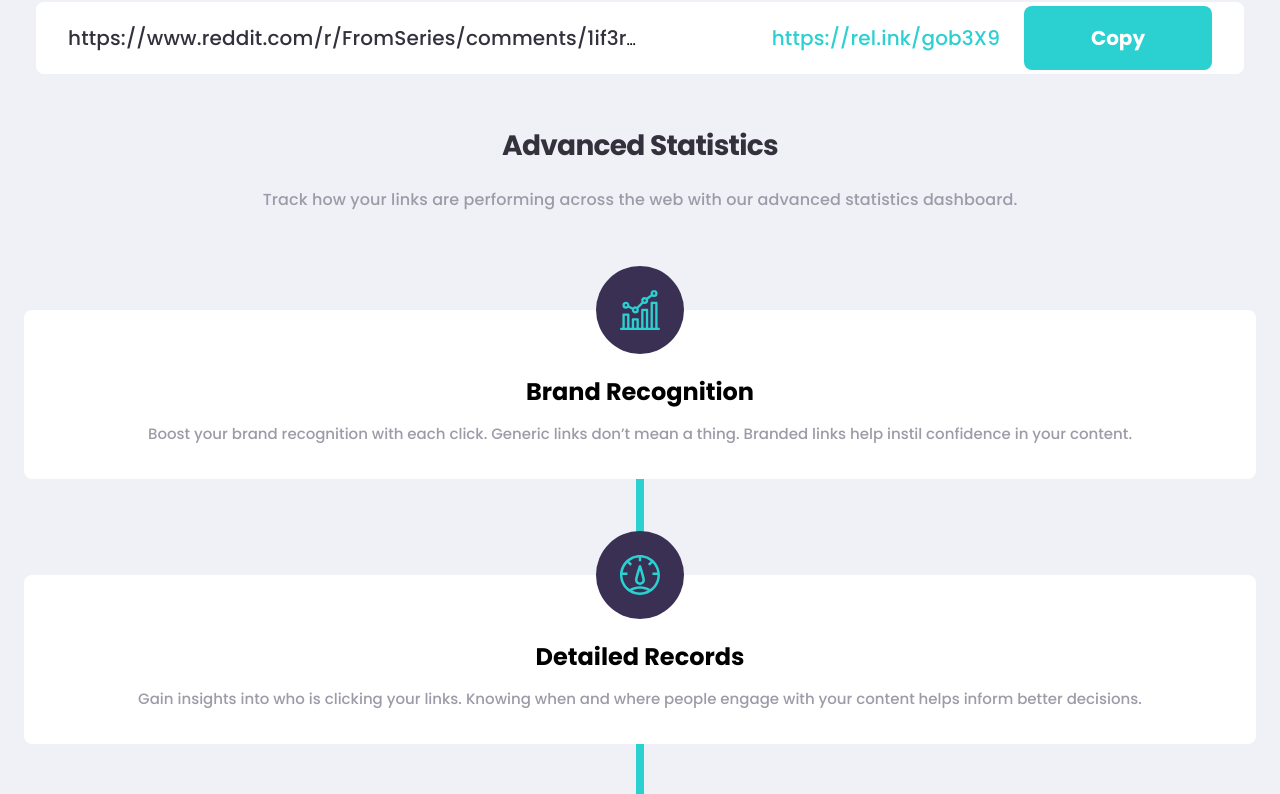
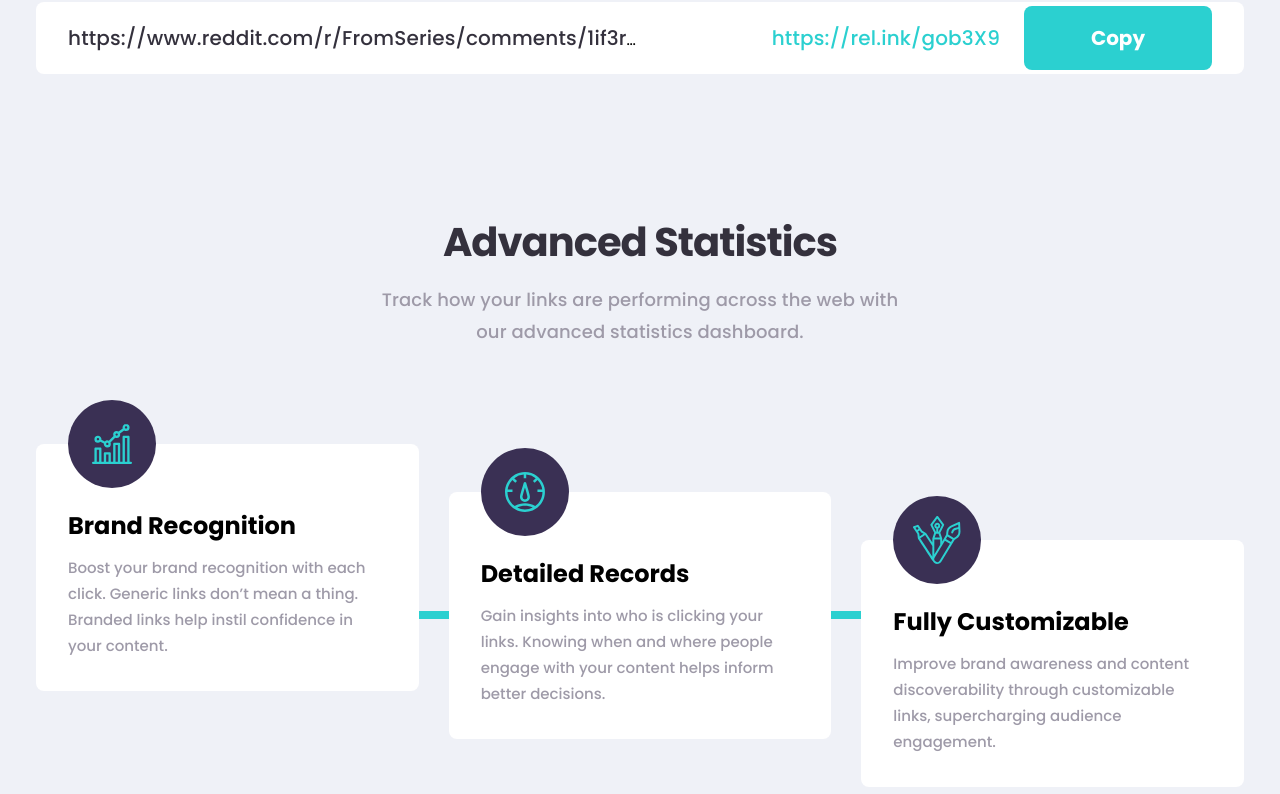
Before and after one commit to djslade/shortform, a React (Vite) app in the folder web/: page / in a window 1280 px wide. Shown: the part 1040-1834 px from the top of the page. Built offline with nearby package versions, Linux system fonts and the light colour scheme.

Commit message:
finished features section of desktop

```diff
--- a/web/src/App.css
+++ b/web/src/App.css
@@ -346,4 +346,44 @@ body {
     line-height: 18px;
     letter-spacing: 0.08px;
   }
+
+  .features-container {
+    padding: 120px 32px;
+  }
+
+  .features-heading-container {
+    gap: 18px;
+    max-width: 540px;
+    width: 100%;
+    margin: 0 auto;
+  }
+
+  .features-heading {
+    font-size: 40px;
+    line-height: 48px;
+    letter-spacing: -1px;
+    font-weight: 700;
+  }
+
+  .features-text {
+    font-size: 18px;
+    line-height: 32px;
+    letter-spacing: 0.12px;
+  }
+
+  .features-cards-container {
+    flex-direction: row;
+    max-width: 1208px;
+    margin: 0 auto;
+    background-image: linear-gradient(
+      to bottom,
+      transparent 0px,
+      transparent calc(50% - 4px),
+      #2bd0d0 calc(50% - 4px),
+      #2bd0d0 calc(50% + 4px),
+      transparent calc(50% + 4px),
+      transparent 100%
+    );
+    gap: 30px;
+  }
 }
--- a/web/src/components/FeatureCard.tsx
+++ b/web/src/components/FeatureCard.tsx
@@ -1,3 +1,5 @@
+import "../styles/FeatureCard.css";
+
 interface FeatureCardProps {
   iconsrc: string;
   subheading: string;
@@ -15,7 +17,7 @@ export const FeatureCard = ({
         <img src={iconsrc} alt={subheading} className="features-icon" />
       </div>
       <h2 className="features-subeading">{subheading}</h2>
-      <h3 className="features-text-small">{text}</h3>
+      <p className="features-text-small">{text}</p>
     </div>
   );
 };
--- a/web/src/styles/FeatureCard.css
+++ b/web/src/styles/FeatureCard.css
@@ -34,3 +34,24 @@
   left: 50%;
   transform: translateX(-50%);
 }
+
+@media (min-width: 900px) {
+  .features-info-container {
+    text-align: start;
+    height: fit-content;
+    width: 100%;
+  }
+
+  .features-info-container:nth-child(2) {
+    margin-top: 48px;
+  }
+
+  .features-info-container:nth-child(3) {
+    margin-top: 96px;
+  }
+
+  .features-icon-container {
+    transform: unset;
+    left: 32px;
+  }
+}
```
